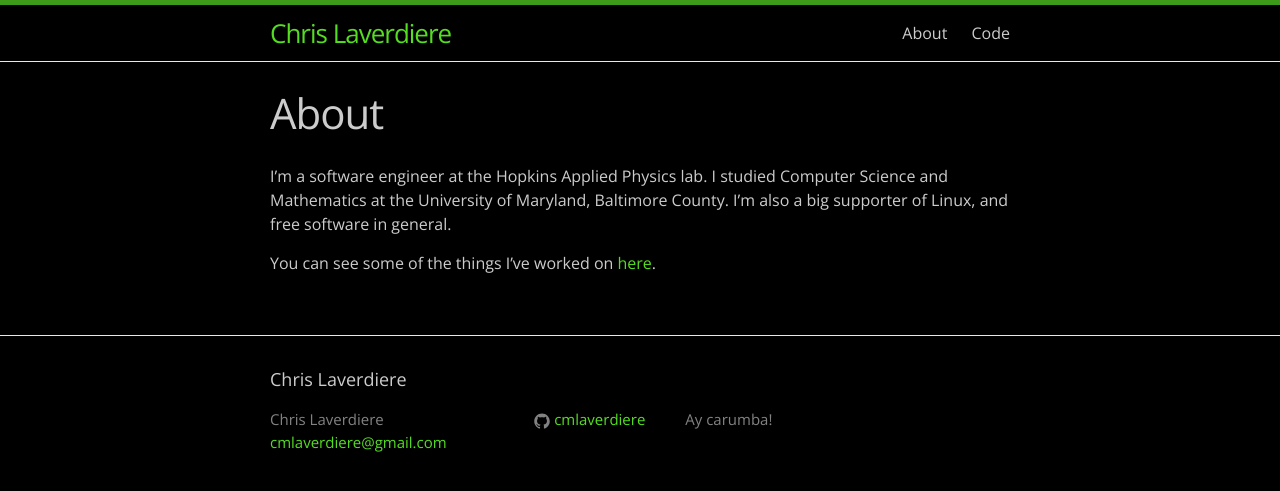
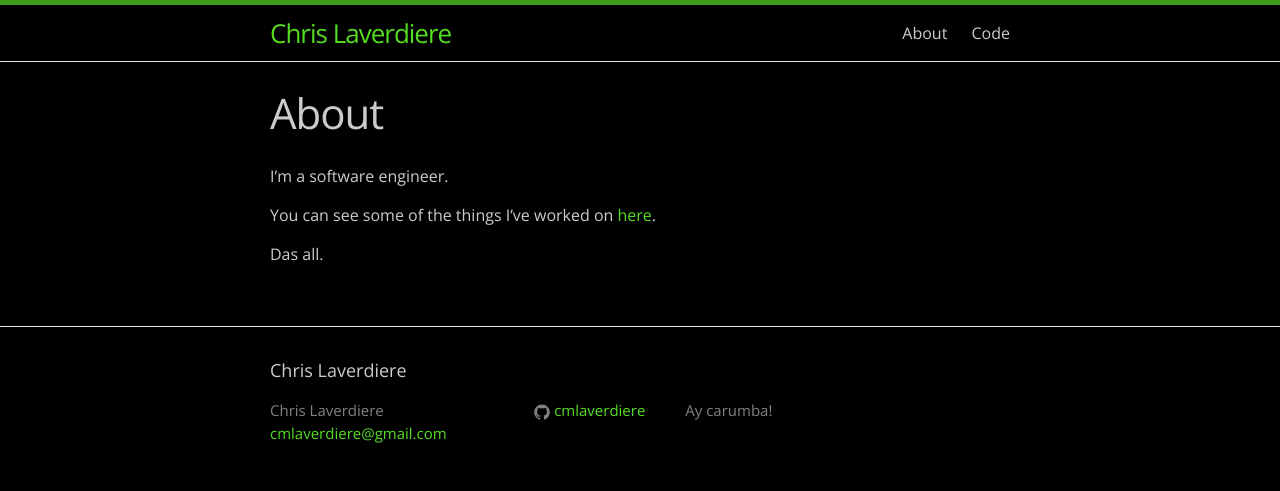
Before and after one commit to cmlaverdiere/CLaverdiere.github.io, a Jekyll site: the page built from about.md, in a window 1280 px wide. Shown: the top 491 px of the page. Built offline with Jekyll 4.4.1, drawn with Linux system fonts in a browser that asks for light colours.

Commit message:
Update job title

```diff
--- a/about.md
+++ b/about.md
@@ -4,8 +4,8 @@ title: About
 permalink: /about/
 ---
 
-I'm a software engineer at the Hopkins Applied Physics lab. I studied Computer
-Science and Mathematics at the University of Maryland, Baltimore County. I'm
-also a big supporter of Linux, and free software in general.
+I'm a software engineer.
 
 You can see some of the things I've worked on [here]({{ site.baseurl }}/code/).
+
+Das all.
```
